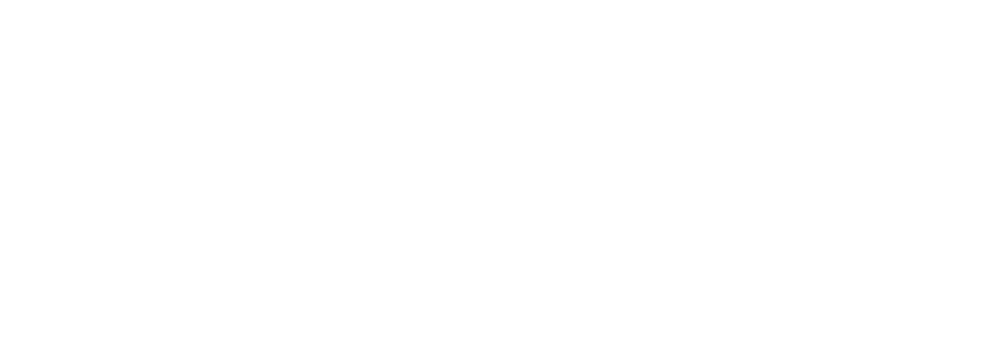
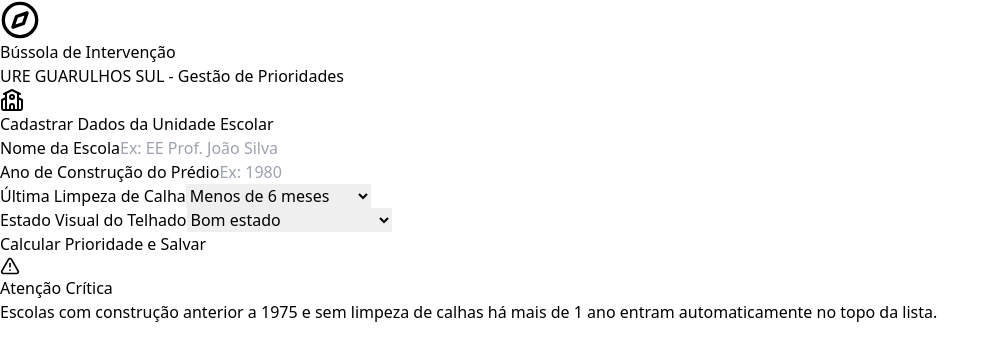
Before and after one commit to ThgBrr/Repo-git-teste, a React (Vite) app: page / in a window 1280 px wide. Shown: the top 360 px of the page, without its empty margins (0-999 px from the left). Built offline with nearby package versions, Linux system fonts and the light colour scheme.

Commit message:
Update main.tsx

```diff
--- a/src/main.tsx
+++ b/src/main.tsx
@@ -1,10 +1,10 @@
 import React from 'react'
 import ReactDOM from 'react-dom/client'
-import App from './app'
+import App from './app' // Importando o arquivo app.tsx (minúsculo)
 import './index.css'
 
 ReactDOM.createRoot(document.getElementById('root')!).render(
   <React.StrictMode>
-    <app />
+    <App />
   </React.StrictMode>,
 )
```
